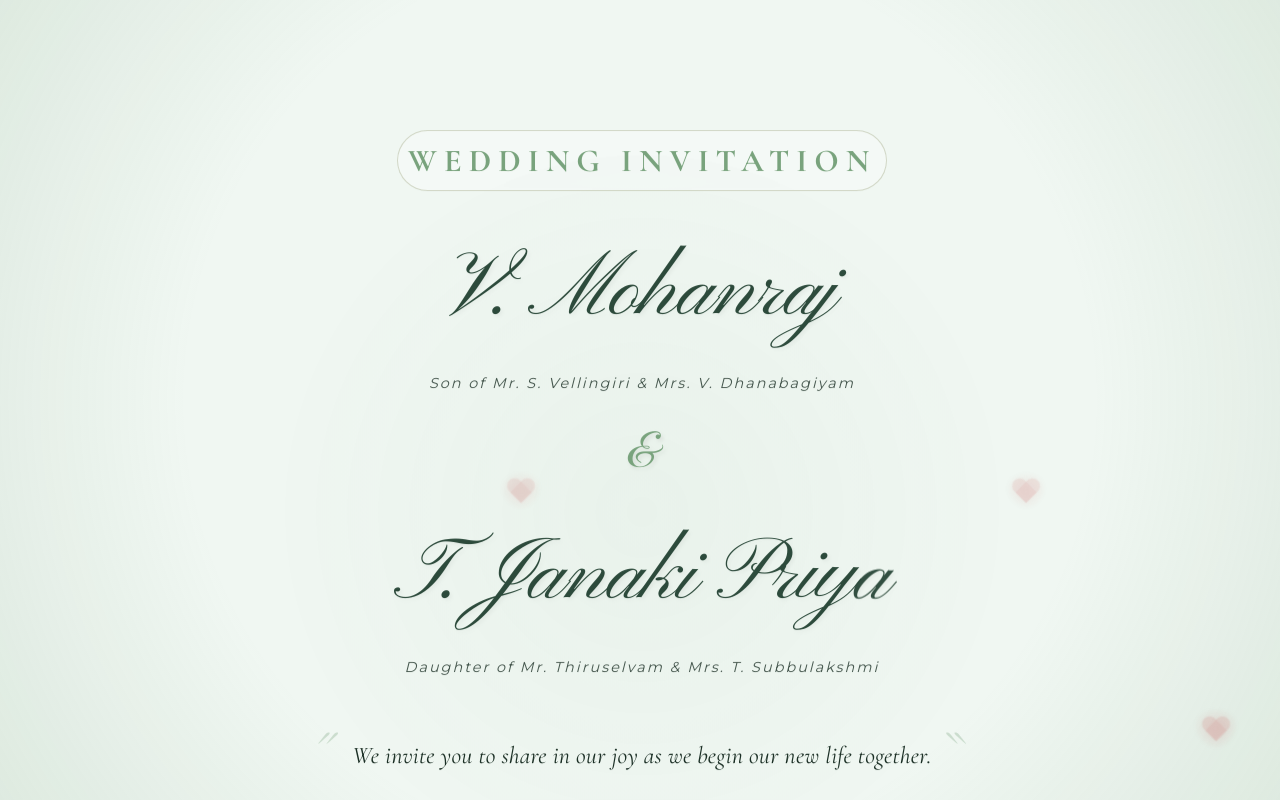
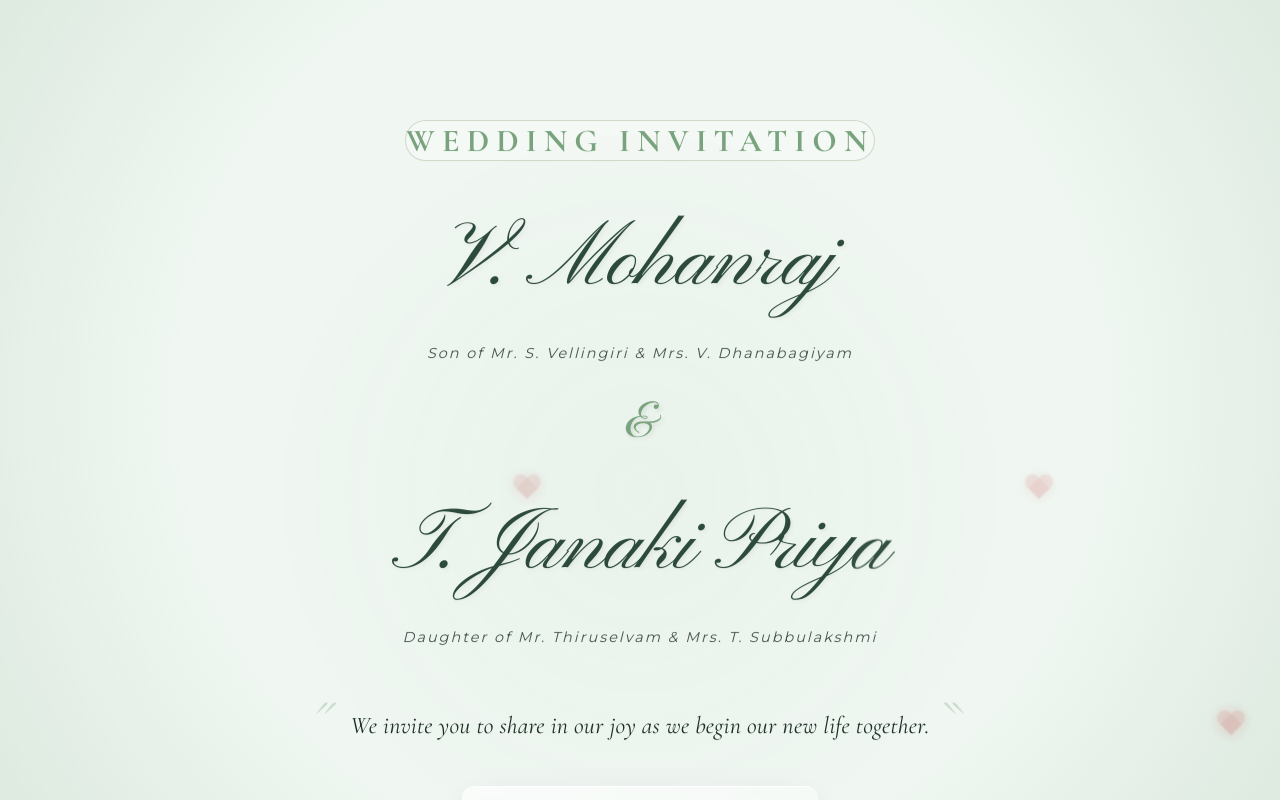
Before and after one commit to Mohanraj-VD/MJ, a React (Vite) app: page / in a window 1280 px wide. Both pictures are taken after a click on the button "VIEW DETAILS". Shown: the top 800 px of the page. Built offline with nearby package versions, Linux system fonts and the light colour scheme; a web font is replaced by a local one.

Commit message:
Styling changes

```diff
--- a/src/App.css
+++ b/src/App.css
@@ -1,8 +1,8 @@
 #root {
   /*max-width: 1280px;*/
   margin: 0px 0px;
-  padding-right:1rem;
-  padding-bottom: 1rem;
+  padding-right:0rem;
+  padding-bottom: 0rem;
   padding-top: 0rem;
   padding-left: 0rem;
   text-align: center;
--- a/src/index.css
+++ b/src/index.css
@@ -66,10 +66,10 @@ section {
   width: 100%;
   margin: 0;
   background: transparent;
-  padding-left: 10px;
-  padding-right: 10px;
-  padding-top: 10px;
-  padding-bottom: 10px;
+  padding-left: 0px;
+  padding-right: 0px;
+  padding-top: 0px;
+  padding-bottom: 0px;
   position: relative;
   overflow: hidden;
   flex: 1;
@@ -111,7 +111,7 @@ section {
   font-weight: 700;
   margin-bottom: 40px;
   display: inline-block;
-  padding: 10px 10px;
+  /*padding: 10px 10px;*/
   border: 1px solid rgba(155, 163, 125, 0.4);
   border-radius: 40px;
   background: rgba(255, 255, 255, 0.3);
```
